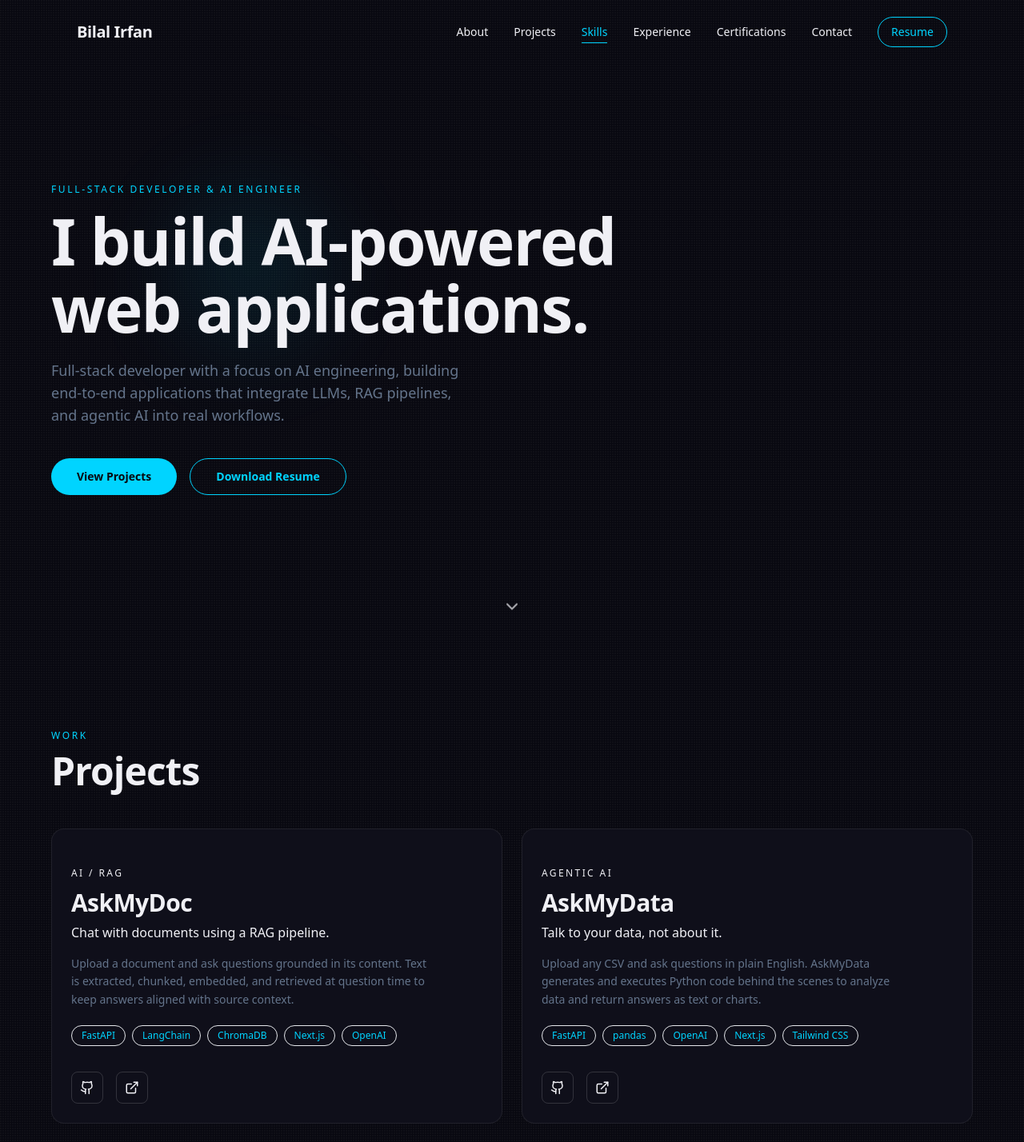
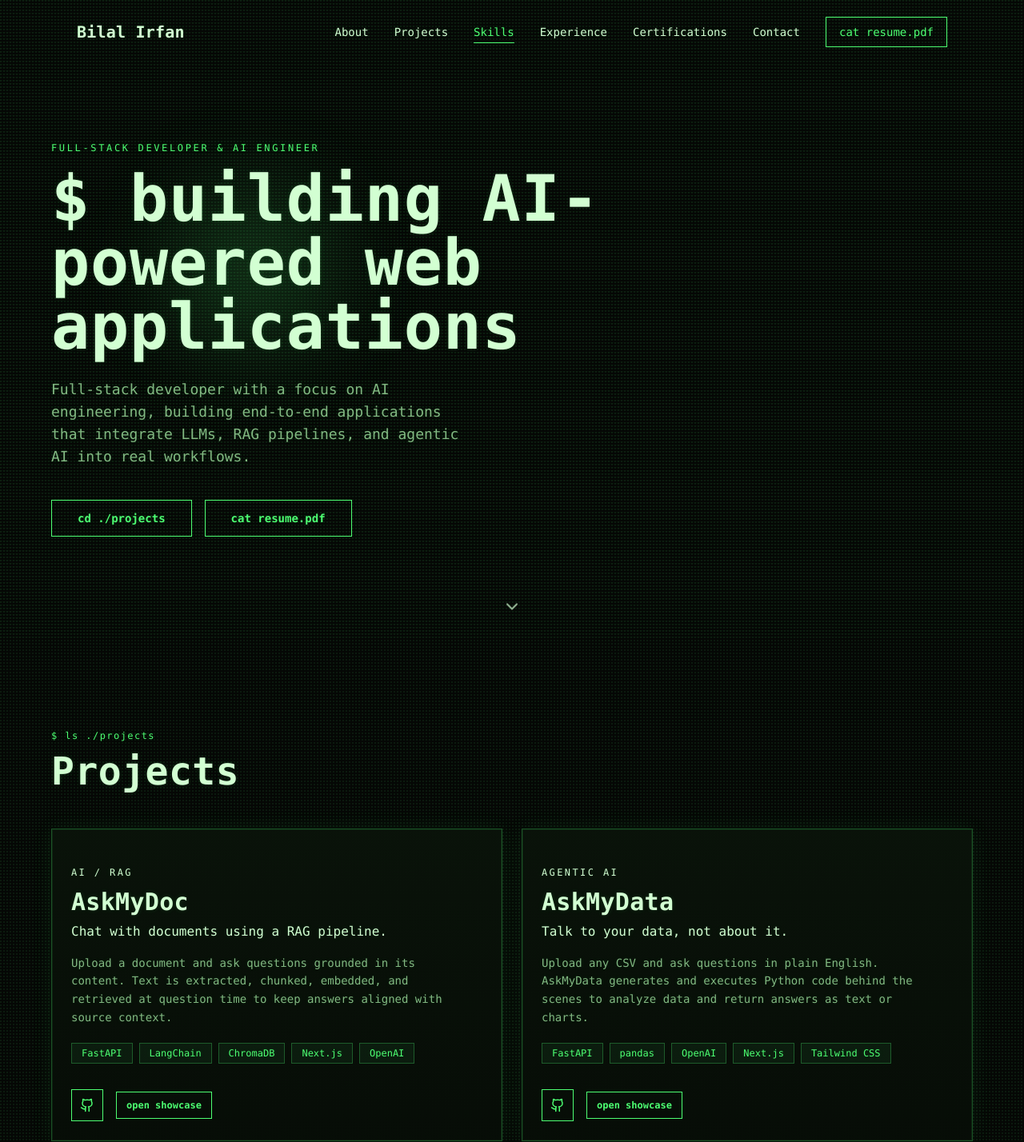
Before and after one commit to BilalIrfanContact/Portfolio, a Next.js app: page / in a window 1280 px wide. Shown: the top 1428 px of the page at 80% size. Built offline with nearby package versions, Linux system fonts and the light colour scheme.

Commit message:
feat: redesign portfolio with terminal-inspired UI and command-style   interactions

```diff
--- a/app/globals.css
+++ b/app/globals.css
@@ -3,14 +3,14 @@
 @tailwind utilities;
 
 :root {
-  --background: #080810;
-  --foreground: #f0f0f5;
-  --accent: #00d4ff;
-  --muted: #64748b;
-  --border: rgba(255, 255, 255, 0.07);
-  --card-bg: #0f0f1a;
-  --font-display: system-ui, -apple-system, "BlinkMacSystemFont", "Segoe UI", Roboto, "Helvetica Neue", Arial, sans-serif;
-  --font-body: system-ui, -apple-system, "BlinkMacSystemFont", "Segoe UI", Roboto, "Helvetica Neue", Arial, sans-serif;
+  --background: #050705;
+  --foreground: #d2ffd2;
+  --accent: #4dff72;
+  --muted: #82b982;
+  --border: rgba(77, 255, 114, 0.28);
+  --card-bg: #0a130a;
+  --font-display: "IBM Plex Mono", "JetBrains Mono", "Fira Code", "SFMono-Regular", Menlo, Monaco, Consolas, "Liberation Mono", "Courier New", monospace;
+  --font-body: "IBM Plex Mono", "JetBrains Mono", "Fira Code", "SFMono-Regular", Menlo, Monaco, Consolas, "Liberation Mono", "Courier New", monospace;
 }
 
 * {
@@ -25,22 +25,73 @@ body {
   margin: 0;
   min-height: 100vh;
   background-color: var(--background);
-  background-image: radial-gradient(circle at 1px 1px, rgba(255, 255, 255, 0.03) 1px, transparent 0);
-  background-size: 3px 3px;
+  background-image: radial-gradient(circle at 1px 1px, rgba(77, 255, 114, 0.08) 1px, transparent 0);
+  background-size: 4px 4px;
   color: var(--foreground);
   font-family: var(--font-body);
-  font-weight: 500;
+  font-weight: 400;
   line-height: 1.5;
   text-rendering: optimizeLegibility;
   -webkit-font-smoothing: antialiased;
   -moz-osx-font-smoothing: grayscale;
+  text-shadow: 0 0 6px rgba(77, 255, 114, 0.12);
+}
+
+body::before {
+  content: "";
+  position: fixed;
+  inset: 0;
+  pointer-events: none;
+  z-index: 1;
+  background: repeating-linear-gradient(
+    to bottom,
+    rgba(77, 255, 114, 0.03) 0px,
+    rgba(77, 255, 114, 0.03) 1px,
+    transparent 1px,
+    transparent 4px
+  );
 }
 
 .font-display {
   line-height: 1.12;
   font-family: var(--font-display);
   font-weight: 700;
-  letter-spacing: -0.02em;
+  letter-spacing: 0.01em;
+}
+
+main,
+header,
+footer,
+section,
+article {
+  position: relative;
+  z-index: 2;
+}
+
+.terminal-panel {
+  border: 1px solid var(--border);
+  border-radius: 0;
+  background: linear-gradient(180deg, rgba(10, 19, 10, 0.96) 0%, rgba(7, 13, 7, 0.96) 100%);
+  box-shadow: inset 0 0 0 1px rgba(77, 255, 114, 0.08), 0 0 24px rgba(77, 255, 114, 0.08);
+}
+
+.terminal-chip {
+  border: 1px solid var(--border);
+  border-radius: 0;
+  background: rgba(77, 255, 114, 0.06);
+}
+
+.terminal-btn {
+  border: 1px solid var(--accent);
+  border-radius: 0;
+  background: transparent;
+  color: var(--accent);
+  transition: all 180ms ease;
+}
+
+.terminal-btn:hover {
+  background: rgba(77, 255, 114, 0.12);
+  color: var(--foreground);
 }
 
 a {
@@ -49,7 +100,7 @@ a {
 }
 
 ::selection {
-  background: rgba(0, 212, 255, 0.22);
+  background: rgba(77, 255, 114, 0.28);
   color: var(--foreground);
 }
 
@@ -58,17 +109,17 @@ a {
 }
 
 ::-webkit-scrollbar-track {
-  background: #0a0a13;
+  background: #060b06;
 }
 
 ::-webkit-scrollbar-thumb {
-  border-radius: 999px;
-  border: 2px solid #0a0a13;
-  background: rgba(100, 116, 139, 0.6);
+  border-radius: 0;
+  border: 1px solid #060b06;
+  background: rgba(77, 255, 114, 0.45);
 }
 
 ::-webkit-scrollbar-thumb:hover {
-  background: rgba(0, 212, 255, 0.5);
+  background: rgba(77, 255, 114, 0.7);
 }
 
 input:-webkit-autofill,
@@ -77,8 +128,8 @@ input:-webkit-autofill:focus,
 textarea:-webkit-autofill,
 textarea:-webkit-autofill:hover,
 textarea:-webkit-autofill:focus {
-  -webkit-text-fill-color: #e2e8f0;
-  caret-color: #e2e8f0;
-  box-shadow: 0 0 0 1000px #0b1020 inset;
+  -webkit-text-fill-color: var(--foreground);
+  caret-color: var(--foreground);
+  box-shadow: 0 0 0 1000px #071007 inset;
   transition: background-color 9999s ease-in-out 0s;
 }
--- a/app/projects/[slug]/page.tsx
+++ b/app/projects/[slug]/page.tsx
@@ -176,67 +176,6 @@ const askMyDataStory = [
   },
 ];
 
-const podcastListeningPredictionStory = [
-  {
-    groupTitle: "System Overview",
-    sections: [
-      {
-        title: "How It Works — End to End",
-        content: [
-          "The project has two parts, a training workflow in a Jupyter notebook and a Flask web app for live predictions. The notebook is used for exploration and model experimentation, while the app provides an input form where users submit episode metadata and get an estimated listening time in minutes.",
-          "At app startup, the backend checks for a saved model file. If it exists, the model is loaded. If not, the app reads the training dataset, applies preprocessing, trains a Linear Regression model, and saves it as model.pkl for reuse. User input is then transformed with the same preprocessing rules and passed into the model for inference.",
-        ],
-      },
-    ],
-  },
-  {
-    groupTitle: "Model & Data",
-    sections: [
-      {
-        title: "Feature Engineering and Preprocessing",
-        content: [
-          "The training pipeline drops non predictive identifiers such as id and removes text fields like podcast and episode titles from the feature set. Missing values in Number_of_Ads, Episode_Length_minutes, and Guest_Popularity_percentage are imputed with column means to keep inference stable.",
-          "Categorical fields are encoded in two ways. Publication_Day and Episode_Sentiment are mapped to numeric values, while Genre and Publication_Time are one hot encoded with drop_first enabled. During prediction, the app aligns incoming features to the exact training column order and inserts zeroes for missing dummy columns so model input shape stays consistent.",
-        ],
-      },
-      {
-        title: "Model Choice and Target",
-        content: [
-          "The model is a scikit learn LinearRegression trained to predict Listening_Time_minutes. The choice keeps the project lightweight and interpretable for a first end to end machine learning deployment. It is fast to train on the available dataset and easy to integrate into a simple Flask inference route.",
-        ],
-      },
-    ],
-  },
-  {
-    groupTitle: "Application Design",
-    sections: [
-      {
-        title: "Flask Prediction Flow",
-        content: [
-          "The interface posts form data to /predict. The backend parses numeric fields, applies the same day and sentiment mappings used in training, one hot encodes categorical inputs, aligns columns with the saved training schema, and runs model.predict. The final output is rendered back into the same page as Predicted Listening Time with a formatted value.",
-        ],
-      },
-      {
-        title: "Frontend UX",
-        content: [
-          "The frontend is a single Flask template with a structured form for all model inputs, inline result rendering, and a light dark theme toggle stored in localStorage. The UI remains intentionally simple to emphasize model behavior and quick experimentation rather than dashboard level complexity.",
-        ],
-      },
-    ],
-  },
-  {
-    groupTitle: "Reflection",
-    sections: [
-      {
-        title: "What I Would Improve Next",
-        content: [
-          "The next iteration would add explicit evaluation metrics such as RMSE and R² in the app output, compare stronger non linear models, and package preprocessing plus model steps in a single reusable pipeline object to reduce training inference drift risk. For production use, file based model management and input validation would also be hardened further.",
-        ],
-      },
-    ],
-  },
-];
-
 type ProjectShowcasePageProps = {
   params: {
     slug: string;
@@ -253,7 +192,6 @@ export default function ProjectShowcasePage({ params }: ProjectShowcasePageProps
   const showcaseStoryBySlug: Record<string, typeof askMyDocStory> = {
     askmydoc: askMyDocStory,
     askmydata: askMyDataStory,
-    "podcast-listening-time-prediction": podcastListeningPredictionStory,
   };
 
   const showcaseStory = showcaseStoryBySlug[project.slug] ?? null;
@@ -263,12 +201,12 @@ export default function ProjectShowcasePage({ params }: ProjectShowcasePageProps
       <div className="mx-auto w-full max-w-4xl">
         <Link
           href="/#projects"
-          className="inline-flex items-center rounded-full border border-accent px-4 py-2 text-sm text-accent transition-colors hover:bg-accent hover:text-background"
+          className="terminal-btn inline-flex items-center px-4 py-2 text-sm"
         >
-          Back to projects
+          cd ../projects
         </Link>
 
-        <div className="mt-8 rounded-2xl border border-border bg-card p-6 md:p-8">
+        <div className="terminal-panel mt-8 p-6 md:p-8">
           <p className="text-xs uppercase tracking-[0.2em] text-accent">{project.category}</p>
           <h1 className="mt-3 font-display text-4xl text-foreground md:text-5xl">{project.name}</h1>
           <p className="mt-3 text-lg text-foreground/90">{project.tagline}</p>
@@ -276,7 +214,7 @@ export default function ProjectShowcasePage({ params }: ProjectShowcasePageProps
 
           <div className="mt-5 flex flex-wrap gap-2">
             {project.tech.map((item) => (
-              <span key={item} className="rounded-full border border-accent/35 px-3 py-1 text-xs text-accent">
+              <span key={item} className="terminal-chip px-3 py-1 text-xs text-accent">
                 {item}
               </span>
             ))}
@@ -287,18 +225,18 @@ export default function ProjectShowcasePage({ params }: ProjectShowcasePageProps
               href={project.github}
               target="_blank"
               rel="noreferrer"
-              className="rounded-lg border border-white/15 px-4 py-2 text-sm text-foreground/90 transition-colors hover:border-accent/50 hover:text-accent"
+              className="terminal-btn px-4 py-2 text-sm text-foreground/90"
             >
-              GitHub
+              git clone
             </a>
             {project.demo ? (
               <a
                 href={project.demo}
                 target="_blank"
                 rel="noreferrer"
-                className="rounded-lg border border-white/15 px-4 py-2 text-sm text-foreground/90 transition-colors hover:border-accent/50 hover:text-accent"
+                className="terminal-btn px-4 py-2 text-sm text-foreground/90"
               >
-                Live demo
+                npm run demo
               </a>
             ) : null}
           </div>
@@ -307,7 +245,7 @@ export default function ProjectShowcasePage({ params }: ProjectShowcasePageProps
         {showcaseStory ? (
           <div className="mt-8 space-y-6">
             {showcaseStory.map((group) => (
-              <section key={group.groupTitle} className="rounded-2xl border border-border bg-card p-6 md:p-8">
+              <section key={group.groupTitle} className="terminal-panel p-6 md:p-8">
                 <h2 className="font-display text-3xl text-foreground">{group.groupTitle}</h2>
                 <div className="mt-6 space-y-8">
                   {group.sections.map((section) => (
@@ -325,7 +263,7 @@ export default function ProjectShowcasePage({ params }: ProjectShowcasePageProps
             ))}
           </div>
         ) : (
-          <section className="mt-8 rounded-2xl border border-border bg-card p-6 md:p-8">
+          <section className="terminal-panel mt-8 p-6 md:p-8">
             <h2 className="font-display text-2xl text-foreground">Showcase coming soon</h2>
             <p className="mt-4 text-base leading-relaxed text-muted">
               A detailed technical walkthrough for this project will be added here.
--- a/components/Experience.tsx
+++ b/components/Experience.tsx
@@ -7,15 +7,15 @@ export default function Experience() {
   return (
     <SectionReveal className="px-6 py-24 md:px-8 md:py-28">
       <div id="experience" className="mx-auto w-full max-w-6xl scroll-mt-24">
-        <p className="text-xs uppercase tracking-[0.22em] text-accent">EXPERIENCE</p>
+        <p className="text-xs tracking-[0.12em] text-accent">$ cat ./experience.log</p>
         <h2 className="mt-3 font-display text-4xl text-foreground md:text-5xl">Background</h2>
 
         <div className="relative mt-12 space-y-10 pl-8 md:pl-12">
-          <span className="absolute left-1.5 top-2 h-[calc(100%-16px)] w-px bg-white/10 md:left-2" />
+          <span className="absolute left-1.5 top-2 h-[calc(100%-16px)] w-px bg-border md:left-2" />
 
           {experience.map((item) => (
             <article key={`${item.role}-${item.period}`} className="relative">
-              <span className="absolute -left-[1.92rem] top-1 h-3.5 w-3.5 rounded-full border border-accent/80 bg-accent/70 md:-left-[2.45rem]" />
+              <span className="absolute -left-[1.92rem] top-1 h-3.5 w-3.5 border border-accent/80 bg-accent/70 md:-left-[2.45rem]" />
               <h3 className="font-display text-2xl text-foreground">{item.role}</h3>
               <p className="mt-1 text-sm text-accent">{item.company}</p>
               <p className="mt-1 text-xs uppercase tracking-[0.1em] text-muted">{item.period}</p>
--- a/components/Hero.tsx
+++ b/components/Hero.tsx
@@ -19,7 +19,7 @@ export default function Hero() {
       id="about"
       className="relative flex min-h-screen scroll-mt-20 items-center overflow-hidden px-6 pb-16 pt-28 md:px-8"
     >
-      <div className="pointer-events-none absolute left-[12%] top-[22%] h-80 w-80 rounded-full bg-[radial-gradient(circle,rgba(0,212,255,0.10)_0%,rgba(0,212,255,0.04)_40%,rgba(0,212,255,0.00)_75%)] blur-2xl" />
+      <div className="pointer-events-none absolute left-[12%] top-[22%] h-80 w-80 rounded-full bg-[radial-gradient(circle,rgba(77,255,114,0.18)_0%,rgba(77,255,114,0.08)_40%,rgba(77,255,114,0)_75%)] blur-2xl" />
 
       <div className="relative mx-auto w-full max-w-6xl">
         <div className="max-w-3xl">
@@ -40,16 +40,7 @@ export default function Hero() {
             custom={0.1}
             variants={lineVariants}
           >
-            I build AI-powered
-          </motion.h1>
-          <motion.h1
-            className="mt-1 font-display text-5xl leading-[1.15] text-foreground sm:text-6xl md:text-7xl lg:text-[clamp(3rem,7vw,5rem)]"
-            initial="hidden"
-            animate="visible"
-            custom={0.18}
-            variants={lineVariants}
-          >
-            web applications.
+            $ building AI-powered web applications
           </motion.h1>
 
           <motion.p
@@ -71,19 +62,17 @@ export default function Hero() {
           >
             <a
               href="#projects"
-              className="group relative inline-flex items-center justify-center overflow-hidden rounded-full bg-accent px-8 py-3 text-sm font-semibold text-background transition-transform duration-200 hover:-translate-y-0.5"
+              className="terminal-btn group relative inline-flex items-center justify-center overflow-hidden px-8 py-3 text-sm font-semibold"
             >
-              <span className="relative z-10">View Projects</span>
-              <span className="pointer-events-none absolute inset-0 -translate-x-[120%] bg-[linear-gradient(110deg,transparent,rgba(255,255,255,0.28),transparent)] transition-transform duration-500 group-hover:translate-x-[120%]" />
+              <span className="relative z-10">cd ./projects</span>
             </a>
 
             <a
               href={owner.resumePath}
               download
-              className="group relative inline-flex items-center justify-center overflow-hidden rounded-full border border-accent px-8 py-3 text-sm font-semibold text-accent transition-all duration-200 hover:bg-accent hover:text-background"
+              className="terminal-btn group relative inline-flex items-center justify-center overflow-hidden px-8 py-3 text-sm font-semibold"
             >
-              <span className="relative z-10">Download Resume</span>
-              <span className="pointer-events-none absolute inset-0 -translate-x-[130%] bg-[linear-gradient(110deg,transparent,rgba(0,212,255,0.35),transparent)] transition-transform duration-500 group-hover:translate-x-[130%]" />
+              <span className="relative z-10">cat resume.pdf</span>
             </a>
           </motion.div>
         </div>
--- a/components/Navbar.tsx
+++ b/components/Navbar.tsx
@@ -15,7 +15,7 @@ export default function Navbar() {
   const navClasses = useMemo(
     () =>
       scrolled
-        ? "border-b border-white/10 bg-[rgba(8,8,16,0.85)] backdrop-blur-xl"
+        ? "border-b border-border bg-[rgba(5,7,5,0.92)] backdrop-blur-sm"
         : "border-b border-transparent bg-transparent",
     [scrolled],
   );
@@ -115,9 +115,9 @@ export default function Navbar() {
             <a
               href={owner.resumePath}
               download
-              className="rounded-full border border-accent px-4 py-2 text-sm font-medium text-accent transition-all duration-200 hover:bg-accent hover:text-background"
+              className="terminal-btn px-4 py-2 text-sm font-medium"
             >
-              Resume
+              cat resume.pdf
             </a>
           </nav>
 
@@ -135,7 +135,7 @@ export default function Navbar() {
       <AnimatePresence>
         {menuOpen && (
           <motion.div
-            className="fixed inset-0 z-40 bg-[rgba(8,8,16,0.96)] pt-24 md:hidden"
+            className="fixed inset-0 z-40 bg-[rgba(5,7,5,0.97)] pt-24 md:hidden"
             initial={{ y: -24, opacity: 0 }}
             animate={{ y: 0, opacity: 1 }}
             exit={{ y: -16, opacity: 0 }}
@@ -146,7 +146,7 @@ export default function Navbar() {
                 <a
                   key={link.href}
                   href={link.href}
-                  className="border-b border-white/10 pb-4 font-display text-3xl text-foreground"
+                  className="border-b border-border pb-4 font-display text-3xl text-foreground"
                   onClick={() => setMenuOpen(false)}
                 >
                   {link.label}
@@ -155,10 +155,10 @@ export default function Navbar() {
               <a
                 href={owner.resumePath}
                 download
-                className="mt-2 inline-flex w-fit rounded-full border border-accent px-5 py-2.5 text-accent"
+                className="terminal-btn mt-2 inline-flex w-fit px-5 py-2.5"
                 onClick={() => setMenuOpen(false)}
               >
-                Download Resume
+                cat resume.pdf
               </a>
             </div>
           </motion.div>
--- a/components/Projects.tsx
+++ b/components/Projects.tsx
@@ -1,7 +1,7 @@
 "use client";
 
 import { motion } from "framer-motion";
-import { ExternalLink, Github } from "lucide-react";
+import { Github } from "lucide-react";
 import { useRouter } from "next/navigation";
 import { projects } from "@/lib/data";
 import SectionReveal from "@/components/SectionReveal";
@@ -12,14 +12,14 @@ export default function Projects() {
   return (
     <SectionReveal className="px-6 py-24 md:px-8 md:py-28">
       <div id="projects" className="mx-auto w-full max-w-6xl scroll-mt-24">
-        <p className="text-xs uppercase tracking-[0.22em] text-accent">WORK</p>
+        <p className="text-xs tracking-[0.12em] text-accent">$ ls ./projects</p>
         <h2 className="mt-3 font-display text-4xl text-foreground md:text-5xl">Projects</h2>
 
         <div className="mt-12 grid gap-6 lg:grid-cols-2">
           {projects.map((project) => (
             <motion.article
               key={project.id}
-              className="group relative flex h-full cursor-pointer flex-col rounded-2xl border border-border bg-card p-6 transition-colors"
+              className="terminal-panel group relative flex h-full cursor-pointer flex-col p-6 transition-colors"
               whileHover={{ y: -4 }}
               transition={{ duration: 0.2 }}
               onClick={() => router.push(`/projects/${project.slug}`)}
@@ -32,7 +32,7 @@ export default function Projects() {
               role="link"
               tabIndex={0}
             >
-              <div className="mb-5 h-[3px] w-20 rounded-full bg-accent/70 transition-all duration-300 group-hover:w-28" />
+              <div className="mb-5 h-[2px] w-20 bg-accent/70 transition-all duration-300 group-hover:w-28" />
               <p className="mb-3 text-xs uppercase tracking-[0.2em] text-accent/90">{project.category}</p>
 
               <h3 className="font-display text-3xl text-foreground">{project.name}</h3>
@@ -43,7 +43,7 @@ export default function Projects() {
                 {project.tech.map((item) => (
                   <span
                     key={item}
-                    className="rounded-full border border-accent/40 bg-background/70 px-3 py-1 text-xs text-accent"
+                    className="terminal-chip px-3 py-1 text-xs text-accent"
                   >
                     {item}
                   </span>
@@ -56,26 +56,24 @@ export default function Projects() {
                   target="_blank"
                   rel="noreferrer"
                   aria-label={`${project.name} GitHub`}
-                  className="rounded-lg border border-white/15 p-2.5 text-foreground/85 transition-colors hover:border-accent/50 hover:text-accent"
+                  className="terminal-btn p-2.5 text-foreground/85"
                   onClick={(event) => event.stopPropagation()}
                 >
                   <Github size={18} />
                 </a>
-                {project.demo ? (
-                  <a
-                    href={project.demo}
-                    target="_blank"
-                    rel="noreferrer"
-                    aria-label={`${project.name} demo`}
-                    className="rounded-lg border border-white/15 p-2.5 text-foreground/85 transition-colors hover:border-accent/50 hover:text-accent"
-                    onClick={(event) => event.stopPropagation()}
-                  >
-                    <ExternalLink size={18} />
-                  </a>
-                ) : null}
+                <button
+                  type="button"
+                  className="terminal-btn px-3 py-2 text-xs font-semibold"
+                  onClick={(event) => {
+                    event.stopPropagation();
+                    router.push(`/projects/${project.slug}`);
+                  }}
+                >
+                  open showcase
+                </button>
               </div>
 
-              <span className="pointer-events-none absolute inset-0 rounded-2xl border border-transparent transition-all duration-200 group-hover:border-accent/40 group-hover:shadow-accent" />
+              <span className="pointer-events-none absolute inset-0 border border-transparent transition-all duration-200 group-hover:border-accent/40 group-hover:shadow-accent" />
             </motion.article>
           ))}
         </div>
--- a/lib/data.ts
+++ b/lib/data.ts
@@ -80,17 +80,6 @@ export const projects: Project[] = [
     tech: ["FastAPI", "pandas", "OpenAI", "Next.js", "Tailwind CSS"],
     github: "https://github.com/BilalIrfanContact/AskMyData",
     demo: "https://github.com/BilalIrfanContact/AskMyData",
-  },
-  {
-    id: 3,
-    slug: "podcast-listening-time-prediction",
-    category: "Machine Learning",
-    name: "Podcast Listening Time Prediction",
-    tagline: "Predicting podcast listening time with ML.",
-    description:
-      "A machine learning project focused on estimating listener watch or listening duration for podcast content using structured input features.",
-    tech: ["Python", "Machine Learning", "Pandas", "scikit-learn"],
-    github: "https://github.com/BilalIrfanContact/Podcast-Listening-Time-Prediction",
   },
 ];
 
--- a/tailwind.config.ts
+++ b/tailwind.config.ts
@@ -21,7 +21,7 @@ const config: Config = {
         body: ["var(--font-body)", "sans-serif"],
       },
       boxShadow: {
-        accent: "0 0 0 1px rgba(0, 212, 255, 0.35), 0 0 24px rgba(0, 212, 255, 0.08)",
+        accent: "0 0 0 1px rgba(77, 255, 114, 0.45), 0 0 24px rgba(77, 255, 114, 0.14)",
       },
       keyframes: {
         shimmer: {
```
Also changed, not shown: components/Certifications.tsx (+5 -5 lines), components/Contact.tsx (+7 -8 lines), components/Footer.tsx (+5 -5 lines), components/Skills.tsx (+4 -4 lines).
